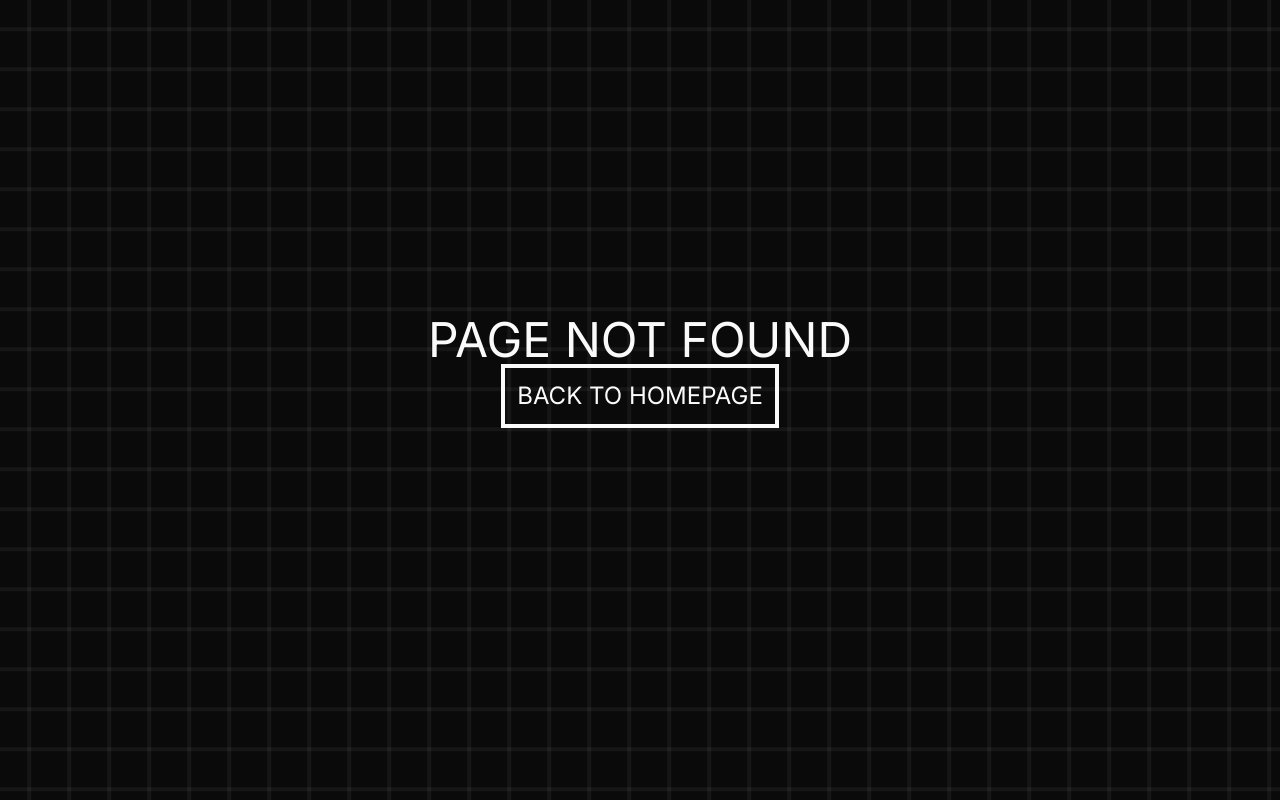
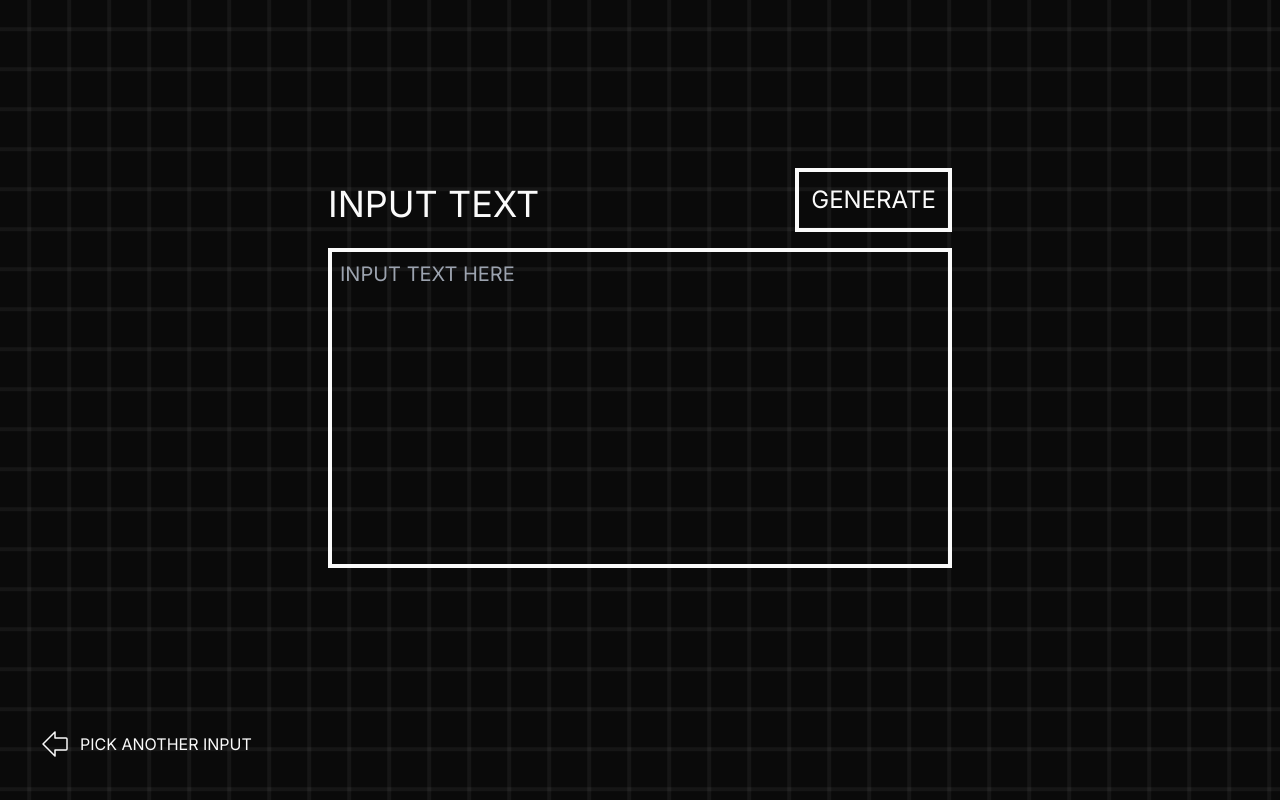
Before and after one commit to MikeNewXYZ/quiz-me, a Next.js app: page /input/text in a window 1280 px wide. Before the commit this address had no page. Built offline with nearby package versions, Linux system fonts and the light colour scheme; what tailwindcss-animated would draw is missing.

Commit message:
add text input page, no functionality yet

```diff
--- /dev/null
+++ b/app/input/text/page.js
@@ -0,0 +1,36 @@
+import BackButton from "@/components/back-button/back-button";
+import Button from "@/components/button/button";
+
+//TODO add functionality, layout and styles are done.
+export default function InputTextPage() {
+	return (
+		<>
+			<form className="mx-auto flex h-screen w-full flex-col items-center justify-center px-2 pb-8 sm:pb-16 lg:w-[40rem]">
+				<div className="flex w-full items-center justify-center sm:justify-between">
+					<h1 className="animate-fade-down sm:animate-fade-right text-2xl sm:pt-1 sm:text-4xl md:pt-2">
+						input text
+					</h1>
+
+					<Button
+						className="animate-fade-left animate-delay-200 hidden sm:block"
+						text="generate"
+						type="submit"
+					/>
+				</div>
+
+				<textarea
+					className="animate-fade sm:animate-fade-up animate-delay-200 sm:animate-delay-500 mt-2 h-[60%] w-full resize-none border-4 border-neutral-50 bg-transparent p-2 text-sm placeholder:uppercase focus:border-red-600 focus:outline-none sm:mt-4 sm:h-[20rem] sm:text-xl"
+					placeholder="input text here"
+					required
+				/>
+
+				<Button
+					className="animate-fade-up animate-delay-500 mt-4 block w-full sm:hidden"
+					text="generate"
+					type="submit"
+				/>
+			</form>
+			<BackButton href="/input" text="pick another input" />
+		</>
+	);
+}
```
